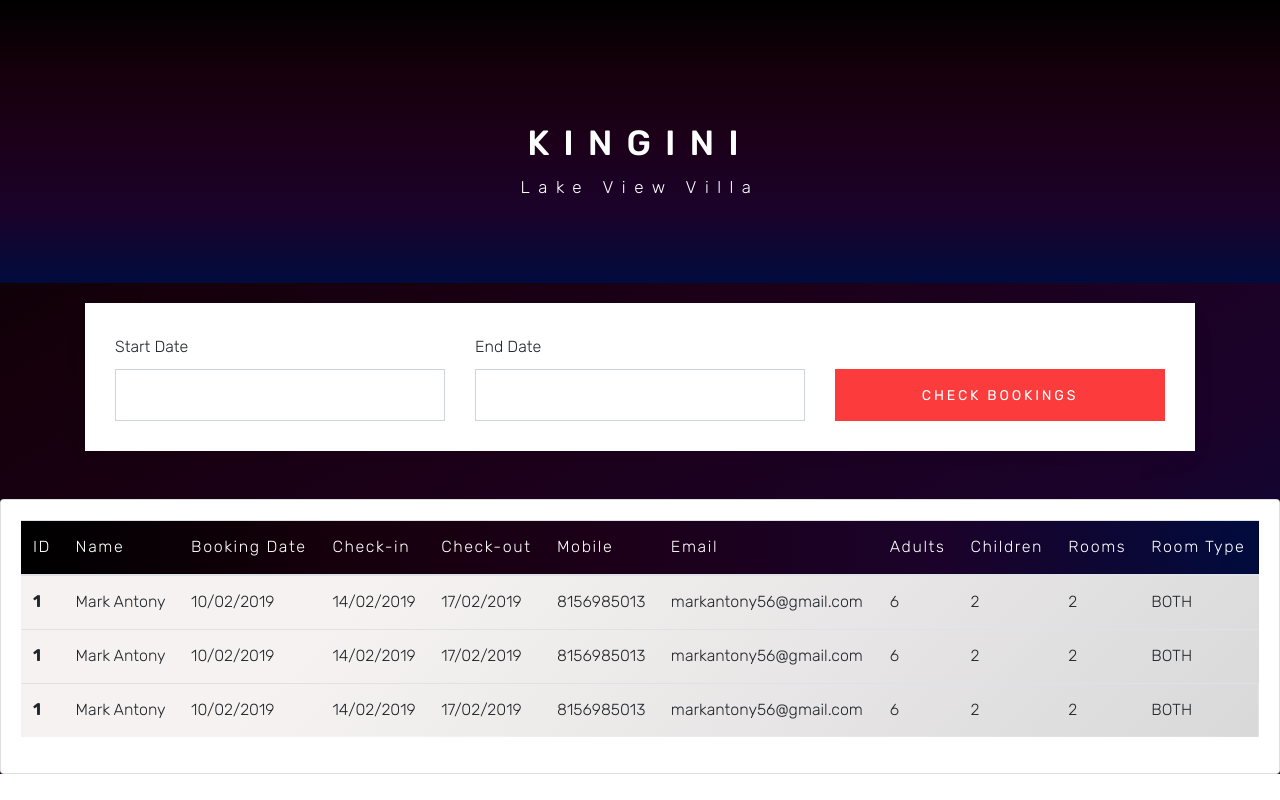
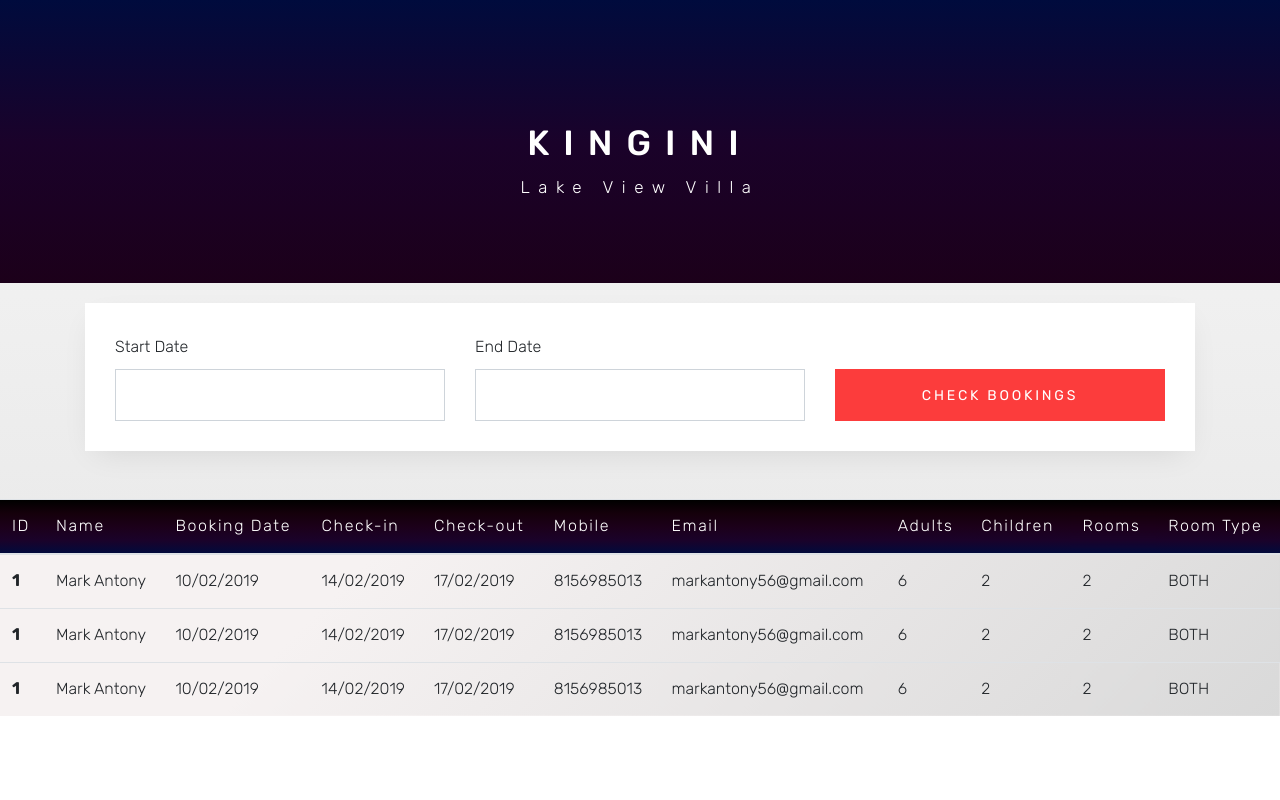
Before and after one commit to Ananthakrishnanj/KinginiVilla, a PHP site: page /Data.php in a window 1280 px wide. Run offline with PHP 8.4, Linux system fonts and the light colour scheme; style sheets or scripts are compiled from the project's sources; some libraries are stand-ins or nearby versions; some web fonts are replaced.

Commit message:
Change in theme color

```diff
--- a/Data.php
+++ b/Data.php
@@ -68,10 +68,7 @@
 	</div>
 </div>
 
-	<div class="card">
-  <!-- <h5 class="card-header">Featured</h5> -->
-  <div class="card-body">
-  <table class="table">
+  <table class="table table-hover booking-table">
   <thead class="theme-color">
     <tr>
       <th scope="col">ID</th>
@@ -135,7 +132,7 @@
 </table>
     <!-- <a href="#" class="btn btn-primary">Go somewhere</a> -->
   </div>
-</div>
+
 
 
 	<script src="js/jquery.min.js"></script>
--- a/scss/data.scss
+++ b/scss/data.scss
@@ -66,16 +66,20 @@ $black: #000;
 }
 
 .booking-info-container {
-    background-image: linear-gradient(to bottom right, #000000, #15000b, #1c001a, #1a022a, #000b3d);
+    // background-image: linear-gradient(to bottom , #000000, #15000b, #1c001a, #1a022a, #000b3d);
+    background-color: #f6f6f6;
+background-image: linear-gradient(to bottom, #f7f7f7 0%, #e9e9e9 74%);
     height: 100%;
+    background-attachment: fixed;
 }
 
 .header-bg{
-    // background-color: #300b3f;
-    // background-image: linear-gradient(to bottom, #000000 10%, #300b3f 65%);
-    background-image: linear-gradient(to bottom , #000000, #15000b, #1c001a, #1a022a, #000b3d);
-
-
+    background-image: linear-gradient(to top,#1c001a, #1a022a, #000b3d);
+    // background-image:url('../images/bg.jpg');
+    // background-repeat:no-repeat;
+    // background-position: top;
+    // background-size: cover;
+    // background-attachment: fixed;
     text-align: center;
     h3{
         color:white;
@@ -178,9 +182,12 @@ textarea.form-control {
     display: none;
 }
 
+.booking-table{
+    width:70%;
+}
 
 .theme-color{
-    background-image: linear-gradient(to right , #000000, #15000b, #1c001a, #1a022a, #000b3d);
+    background-image: linear-gradient(to bottom , #000000, #15000b, #1c001a, #1a022a, #000b3d);
 
     tr{
         th{
```
Also changed, not shown: scss/data.css.
